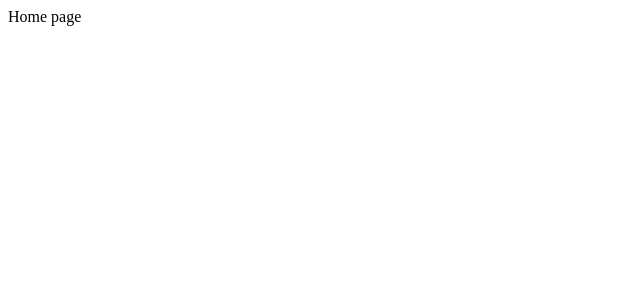
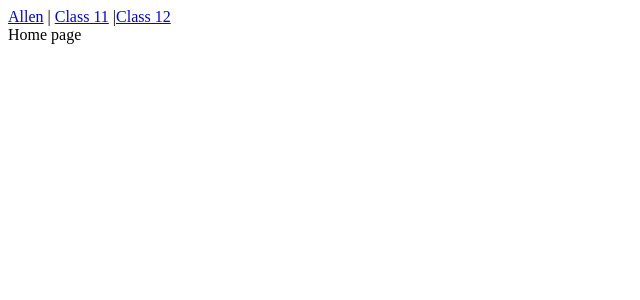
Before and after one commit to Dhiraj-Makwana/Assignments, a React (Vite) app in the folder Week-9/React-7/: page / in a window 1280 px wide. Shown: the top 300 px of the page, without its empty margins (0-640 px from the left). Built offline with nearby package versions, Linux system fonts and the light colour scheme.

Commit message:
Navigate pages using <a></a>

```diff
--- a/Week-9/React-7/src/App.jsx
+++ b/Week-9/React-7/src/App.jsx
@@ -1,9 +1,13 @@
-import { BrowserRouter, Routes, Route } from "react-router-dom"
+import { BrowserRouter, Routes, Route, Link } from "react-router-dom"
 
 function App() {
 
   return (
     <div>
+      <a href="/">Allen</a> | {/* when you navigate through pages using <a>,
+      Every render fetch all HTML each time that's why loading happens everytime */}
+      <a href="/neet/online-coaching-class-11">Class 11</a> |
+      <a href="/neet/online-coaching-class-12">Class 12</a>
       <BrowserRouter>
         <Routes>
           <Route path="/neet/online-coaching-class-11" element={<Class11Program />} />
```
